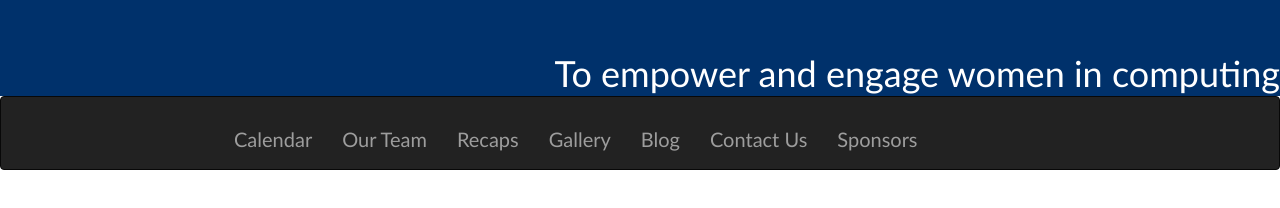
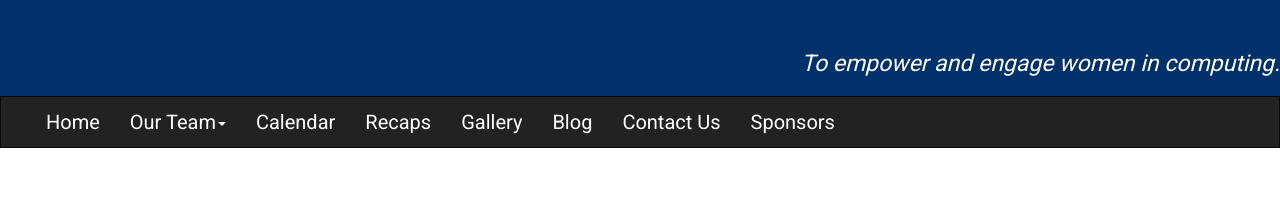
Before and after one commit to ucfacmw/Website, a plain HTML site: page index.html in a window 1280 px wide. Drawn offline with nearby package versions, Linux system fonts and the light colour scheme.

Commit message:
updated navigation bar and added stylesheet

```diff
--- /dev/null
+++ b/CSS/custom.css
@@ -0,0 +1,36 @@
+.navbar-inverse{
+  border-radius: 0;
+}
+
+.navbar-inverse .navbar-nav>li>a{
+  font-family: 'Roboto', sans-serif;
+  font-size: 20px;
+  color: #FFFFFF;
+}
+.navbar-inverse .navbar-nav>li>a:hover,
+.navbar-inverse .navbar-nav>li>a:focus,
+.navbar-inverse .navbar-nav>li>a:active{
+  background-color:  #808080;
+}
+/*
+.navbar-inverse{
+  width: 100%;
+  text-align: center;
+  >li{
+    float: none;
+    display: inline-block;
+  }
+}
+*/
+
+.jumbotron{
+  background-color: #00316B;
+  margin: 0 0 0 0;
+}
+
+.jumbotron > p{
+  color: white;
+  font-family: 'Roboto', sans-serif;
+  font-style: italic;
+  font-size: 23px;
+}
--- a/index.html
+++ b/index.html
@@ -1,63 +1,65 @@
 <!DOCTYPE html>
 <html lang="en">
 <head>
-  <title>VTRAK</title>
+  <title>ACM-W</title>
   <meta charset="utf-8">
   <meta name="viewport" content="width=device-width, initial-scale=1">
   <link rel="stylesheet" type="text/css" href="https://maxcdn.bootstrapcdn.com/bootstrap/3.3.7/css/bootstrap.min.css">
-  <link href="css/styles.css" rel="stylesheet">
   <script src="https://ajax.googleapis.com/ajax/libs/jquery/3.3.1/jquery.min.js"></script>
   <script type="text/javascript" src="https://code.jquery.com/jquery-3.3.1.min.js"></script>
   <script type="text/javascript" src="https://maxcdn.bootstrapcdn.com/bootstrap/4.0.0/js/bootstrap.min.js"></script>
-
 	<link rel="stylesheet" href="http://maxcdn.bootstrapcdn.com/bootstrap/3.3.5/css/bootstrap.min.css">
 	<script src="https://ajax.googleapis.com/ajax/libs/jquery/1.11.3/jquery.min.js"></script>
 	<script src="http://maxcdn.bootstrapcdn.com/bootstrap/3.3.5/js/bootstrap.min.js"></script>
-
-  <style>
-    #topBanner.jumbotron{
-      background-color: #00316B;
-      margin-bottom: 0px;
-    }
-    #topBanner.jumbotron > p{
-      float: right;
-      color: white;
-      font-family: "Calibri";
-      font-size: 36px;
-    }
-
-    .topTabs{
-      font-family: "Calibri";
-      font-size: 20px;
-    }
-
-    #bar{
-      padding: 5px;
-    }
-  </style>
+  <link href="https://fonts.googleapis.com/css?family=Roboto" rel="stylesheet">
+  <link rel="stylesheet" href="css/custom.css">
 </head>
 <body>
 
-</body>
-  <div id="topBanner" class="jumbotron">
-    <p>To empower and engage women in computing</p>
+  <!-- Beginning of top header and navigation bar-->
+  <div class="jumbotron">
+    <p class="pull-right">To empower and engage women in computing.</p>
   </div>
 
+  <nav class="navbar navbar-inverse">
+    <div class="container-fluid">
 
-  <div id= "ourNavigations">
-    <nav class="navbar navbar-inverse">
-      <div id="bar" class="container-fluid col-md-offset-2">
+      <div class="navbar-header">
+        <button type="button" class="navbar-toggle" data-toggle="collapse" data-target="#myNavbar">
+          <span class="icon-bar"></span>
+          <span class="icon-bar"></span>
+          <span class="icon-bar"></span>
+        </button>
+      </div>
+
+      <div class="collapse navbar-collapse" id="myNavbar">
         <ul class="nav navbar-nav">
-          <!--<li class="active"><a href="#">Home</a></li>-->
-          <li><a class = "topTabs" href="#">Calendar</a></li>
-          <li><a class = "topTabs" href="#">Our Team</a></li>
-          <li><a class = "topTabs" href="#">Recaps</a></li>
-          <li><a class = "topTabs" href="#">Gallery</a></li>
-          <li><a class = "topTabs" href="#">Blog</a></li>
-          <li><a class = "topTabs" href="#">Contact Us</a></li>
-          <li><a class = "topTabs" href="#">Sponsors</a></li>
+          <li><a href="#">Home</a></li>
+          <li class="dropdown">
+            <a class="dropdown-toggle" data-toggle="dropdown" href="#">Our Team<span class="caret"></span></a>
+            <ul class="dropdown-menu">
+              <li><a href="#">2018-2019</a></li>
+              <li><a href="#">Spring 2018</a></li>
+            </ul>
+          </li>
+          <li><a href="#">Calendar</a></li>
+          <li><a href="#">Recaps</a></li>
+          <li><a href="#">Gallery</a></li>
+          <li><a href="#">Blog</a></li>
+          <li><a href="#">Contact Us</a></li>
+          <li><a href="#">Sponsors</a></li>
         </ul>
+
+        <!--
+        <ul class="nav navbar-nav navbar-right">
+          <li><a href="#"><span class="glyphicon glyphicon-user"></span> Sign Up</a></li>
+          <li><a href="#"><span class="glyphicon glyphicon-log-in"></span> Login</a></li>
+        </ul>
+      -->
       </div>
-    </nav>
-  </div>
+    </div>
+  </nav>
+  <!--End of top header and navigation bar-->
+
+  </body>
 </html>
```
Also changed, not shown: HuongHelloWorld.html (+62 -0 lines).
